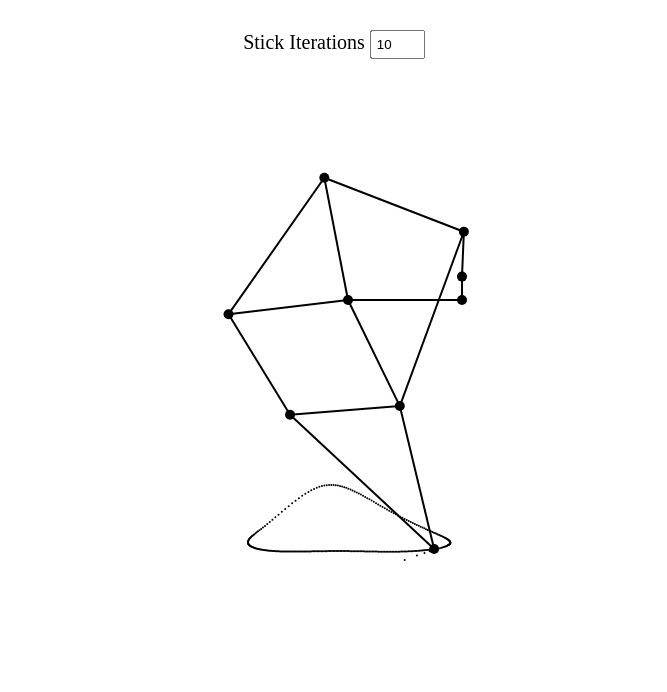
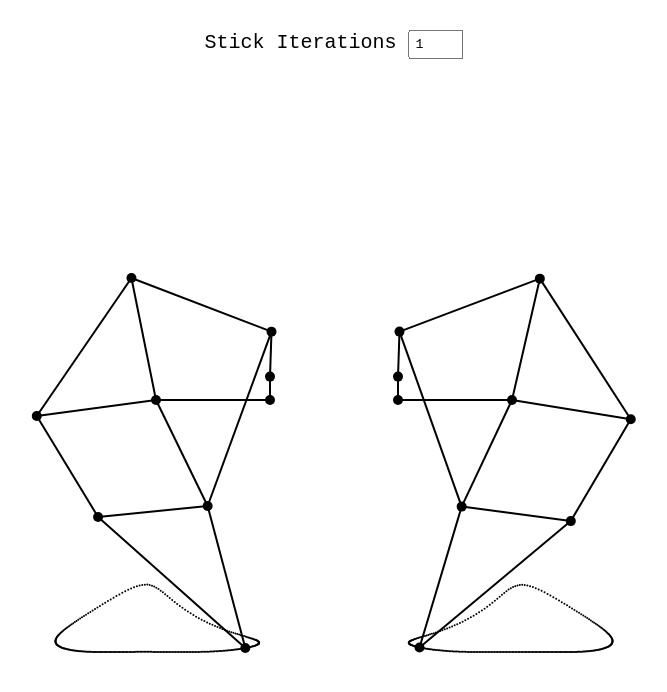
Before and after one commit to ExploreInfinity-01/Strandbeest-Simulation, a plain HTML site: page index.html in a window 1280 px wide. Shown: the whole page, without its empty margins (306-973 px from the left). Drawn offline with Linux system fonts and the light colour scheme.

Commit message:
Add files via upload

```diff
--- a/index.html
+++ b/index.html
@@ -10,7 +10,7 @@
 
     <label>
         Stick Iterations
-        <input type="number" name="iterations" id="iterations" min="1" max="100" value="10">
+        <input type="number" name="iterations" id="iterations" min="1" max="100" value="1">
     </label>
     <canvas id="canvas"></canvas>
 
--- a/js/stick.js
+++ b/js/stick.js
@@ -10,7 +10,7 @@ export class Stick {
         if((this.p1.fixed && this.p1.motor) || (this.p2.fixed && this.p2.motor)) {
             this.stickVec = this.p1.motor ? this.p1.subtract(this.p2) : this.p2.subtract(this.p1);
         }
-        this.currentLength = this.length;
+        this.currentLength = this.p1.subtract(this.p2);
     }
 
     update() {
@@ -31,22 +31,6 @@ export class Stick {
         }
     }
 
-    // update() {
-    //     const dirOfStick = this.p1.subtract(this.p2).normalize();
-    //     const midPoint = Vector.midPoint(this.p1, this.p2);
-
-    //     this.p1.updatePos(dirOfStick.scale(this.halfLength).add(midPoint));
-    //     const remainingStickLen = this.length - this.p1.subtract(midPoint).magnitude();
-    //     this.p2.updatePos(dirOfStick.scale(-remainingStickLen).add(midPoint));
-
-    //     let stickLen = this.p1.subtract(this.p2).magnitude();
-    //     if(stickLen < this.length) {
-    //         const remainingStickLen = this.length - this.p2.subtract(midPoint).magnitude();
-    //         this.p1.updatePos(dirOfStick.scale(remainingStickLen).add(midPoint));
-    //         stickLen = this.p1.subtract(this.p2).magnitude();
-    //     }
-    // }
-
     draw(context, { width=2, color='black' }={}) {
         context.strokeStyle = color;
         context.lineWidth = width;
--- a/js/structure.js
+++ b/js/structure.js
@@ -34,13 +34,19 @@ export class Structure {
         return { point: p2, stick }
     }
 
+    stable() {
+        do {
+            this.updateSticks();
+        } while(this.sticks.find(s => Math.abs(s.length - s.currentLength) >= 0.01));
+    }
+
+    updateSticks() {
+        for(const stick of this.sticks) stick.update();
+    }
+
     update(deltaTime, forces) {
         const updatedDeltaTime = deltaTime * this.timeSpeed;
         for(const point of this.points) point.update(updatedDeltaTime, forces);
-        const iterations = document.getElementById('iterations');
-        for(let i = 0; i < Number(iterations.value); i++) {
-            for(const stick of this.sticks) stick.update(updatedDeltaTime);
-        }
     }
 
     draw(context) {
--- a/main.js
+++ b/main.js
@@ -27,7 +27,6 @@ const gravity = addForce(0, 9, 'gravity'); // Gravity
 const wind = addForce(0, 0, 'wind'); // wind
 
 // Structure
-const structure = new Structure();
 const stickLengths = {
     "a": 38,
     "b": 41.5,
@@ -45,17 +44,36 @@ const stickLengths = {
 };
 for(const key of Object.keys(stickLengths)) stickLengths[key] *= 3;
 const { a, b, c, d, e, f, g, h, i, j, k, l, m } = stickLengths;
-const fixedPoint = structure.addPoint(window.innerWidth*0.6, 300, true);
-const { point: pointLM, stick: stickL } = structure.createPointAndStick(fixedPoint, l, degToRad(-90), true, true);
-const { point: pointAC, stick: stickA } = structure.createPointAndStick(fixedPoint, a, degToRad(180), true);
-const { point: pointMJ, stick: stickM } = structure.createPointAndStick(pointLM, m, degToRad(-90));
-const { point: pointJE, stick: stickJ } = structure.createPointAndStick(pointMJ, j, degToRad(-160));
-const { point: pointEF, stick: stickE } = structure.createPointAndStick(pointJE, e, degToRad(125));
-const { point: pointFH, stick: stickF } = structure.createPointAndStick(pointEF, f, degToRad(80));
-const { point: pointHI, stick: stickH } = structure.createPointAndStick(pointFH, h, degToRad(45));
-const { point: pointCI, stick: stickC } = structure.createPointAndStick(pointAC, c, degToRad(75));
-// pointLM.fixed = true;
-// pointAC.fixed = true;
+
+const structure1 = new Structure();
+const structure2 = new Structure();
+
+function createLegStructure(structure, x, y, flip=false) {
+    const stickAngles = {
+        "a": 180,
+        "c": 75,
+        "e": 125,
+        "f": 80,
+        "h": 45,
+        "j": -160,
+        "l": -90,
+        "m": -90,
+    };
+    if(flip) {
+        for(const key of Object.keys(stickLengths)) {
+            if(stickAngles[key] > 0) stickAngles[key] = 180 - stickAngles[key];
+            if(stickAngles[key] < 0) stickAngles[key] = -180 - stickAngles[key];
+        }
+    }
+    const fixedPoint = structure.addPoint(x, y, true);
+    const { point: pointLM, stick: stickL } = structure.createPointAndStick(fixedPoint, l, degToRad(stickAngles.l), true, true);
+    const { point: pointAC, stick: stickA } = structure.createPointAndStick(fixedPoint, a, degToRad(stickAngles.a), true);
+    const { point: pointMJ, stick: stickM } = structure.createPointAndStick(pointLM, m, degToRad(stickAngles.m));
+    const { point: pointJE, stick: stickJ } = structure.createPointAndStick(pointMJ, j, degToRad(stickAngles.j));
+    const { point: pointEF, stick: stickE } = structure.createPointAndStick(pointJE, e, degToRad(stickAngles.e));
+    const { point: pointFH, stick: stickF } = structure.createPointAndStick(pointEF, f, degToRad(stickAngles.f));
+    const { point: pointHI, stick: stickH } = structure.createPointAndStick(pointFH, h, degToRad(stickAngles.h));
+    const { point: pointCI, stick: stickC } = structure.createPointAndStick(pointAC, c, degToRad(stickAngles.c));
     const stickB = structure.addStick(pointJE, pointAC, b);
     const stickI = structure.addStick(pointCI, pointHI, i);
     const stickD = structure.addStick(pointEF, pointAC, d);
@@ -64,8 +82,12 @@ const stickK = structure.addStick(pointMJ, pointCI, k);
 
     pointHI.setPointDrawPath();
     structure.changeTimeSpeed(5)
+    structure.stable();
+    const sticks = { stickA, stickB, stickC, stickD, stickE, stickF, stickG, stickH, stickI, stickJ, stickK, stickL, stickM };
+}
 
-const sticks = { stickA, stickB, stickC, stickD, stickE, stickF, stickG, stickH, stickI, stickJ, stickK, stickL, stickM };
+createLegStructure(structure1, window.innerWidth*0.45, 400)
+createLegStructure(structure2, window.innerWidth*0.55, 400, true)
 
 // const fixedPoint = structure.addPoint(window.innerWidth*0.75, 300, true);
 // fixedPoint.motor = true;
@@ -108,10 +130,11 @@ const sticks = { stickA, stickB, stickC, stickD, stickE, stickF, stickG, stickH,
 
 // points.push(point1, point2, point3, point4, point5, point6, point7);
 
-const structure2 = new Structure();
-structure2.addStick(structure2.addPoint(400, 400), structure2.addPoint(400, 500));
+// const structure2 = new Structure();
+// structure2.addStick(structure2.addPoint(400, 400), structure2.addPoint(400, 500));
 
 let lastTime = 0;
+const structures = [structure1, structure2];
 function animate(timestamp=0) {
     const deltaTime = (timestamp - lastTime) * 0.001;
     lastTime = timestamp;
@@ -119,8 +142,11 @@ function animate(timestamp=0) {
     if (document.hasFocus()) {
         ctx.clearRect(0, 0, canvas.width, canvas.height);
 
+        for(const structure of structures) {
             structure.update(deltaTime, forces);
+            structure.stable();
             structure.draw(ctx);
+        }
     }
 
     requestAnimationFrame(animate)
--- a/style.css
+++ b/style.css
@@ -2,6 +2,7 @@
     margin: 0;
     padding: 0;
     box-sizing: border-box;
+    font-family: monospace;
 }
 
 canvas {
```
Lines whose indentation alone changed are shown as unchanged.
